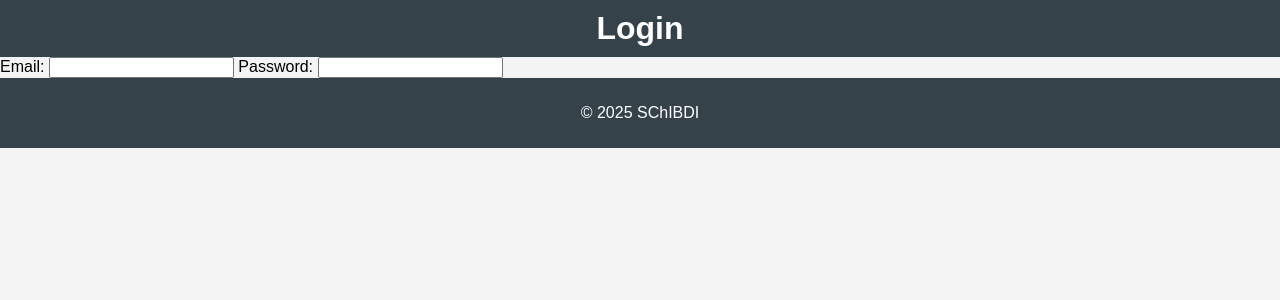
After one commit to YoussefWindy/SChIBDI, a Flask app: page /login in a window 1280 px wide. The commit adds this page. Shown: the top 300 px of the page. Run offline with Flask 2, Linux system fonts and the light colour scheme.

Commit message:
pls work

```diff
--- a/backend/app.py
+++ b/backend/app.py
@@ -9,5 +9,10 @@ def home():
 @app.route('/home')
 def main_home():
     return render_template('index.html')
+
+@app.route('/login')
+def login():
+    return render_template('login.html')
+
 if __name__ == '__main__':
     app.run(debug=True)
--- /dev/null
+++ b/backend/frontend/js/login.js
@@ -0,0 +1,14 @@
+const form = document.getElementById("login");
+
+form.createEventListener(function (e) {
+	const inputs = document.getElementsByTagName("input");
+	const email = inputs[0].value;
+	const password = inputs[1].value;
+	fetch("https://schibidi.onrender.com/login", {
+		method: "POST",
+		body: JSON.stringify({"email": email, "password": password}),
+		headers: {
+			"Content-Type": "application/json"
+		}
+	})
+});
--- a/backend/requirements.txt
+++ b/backend/requirements.txt
@@ -1,3 +1,4 @@
 Flask==2.0.3
 Flask-Cors==3.0.10
 Jinja2==3.0.3
+Gunicorn==20.1.0
--- a/backend/templates/index.html
+++ b/backend/templates/index.html
@@ -11,7 +11,7 @@
         <h1>Welcome to the Symptom Control Helper for Inflammatory Bowel Disease Insights</h1>
     </header>
     <main>
-        <p>This is the main page of the web application.<br>YOOO YOUSSEFFFF</p>
+        <p>Welcome to SChIBDI.<br>The all-in-one tool for managing IBD.</p>
         <div>my name is YOUSSEFFFF</div>
     </main>
     <footer>
--- /dev/null
+++ b/backend/templates/login.html
@@ -0,0 +1,29 @@
+<!DOCTYPE html>
+<html lang="en">
+<head>
+    <meta charset="UTF-8">
+    <meta name="viewport" content="width=device-width, initial-scale=1.0">
+    <title>SCHIBDI Login</title>
+    <link rel="stylesheet" href="{{ url_for('static', filename='css/styles.css') }}">
+</head>
+<body>
+    <header>
+        <h1>Login</h1>
+    </header>
+    <main>
+        <div>
+			<form id="login">
+				<label for="email">Email: </form>
+				<input id="email" type="email" required>
+
+				<label for="password">Password: </label>
+				<input id="password" type="password" required>
+			</form>
+		</div>
+    </main>
+    <footer>
+        <p>&copy; 2025 SChIBDI</p>
+    </footer>
+    <script src="{{ url_for('static', filename='js/login.js') }}"></script>
+</body>
+</html>
```
Also changed, not shown: Back-end Code (Flask)/app.py (deleted, +0 -14 lines).
